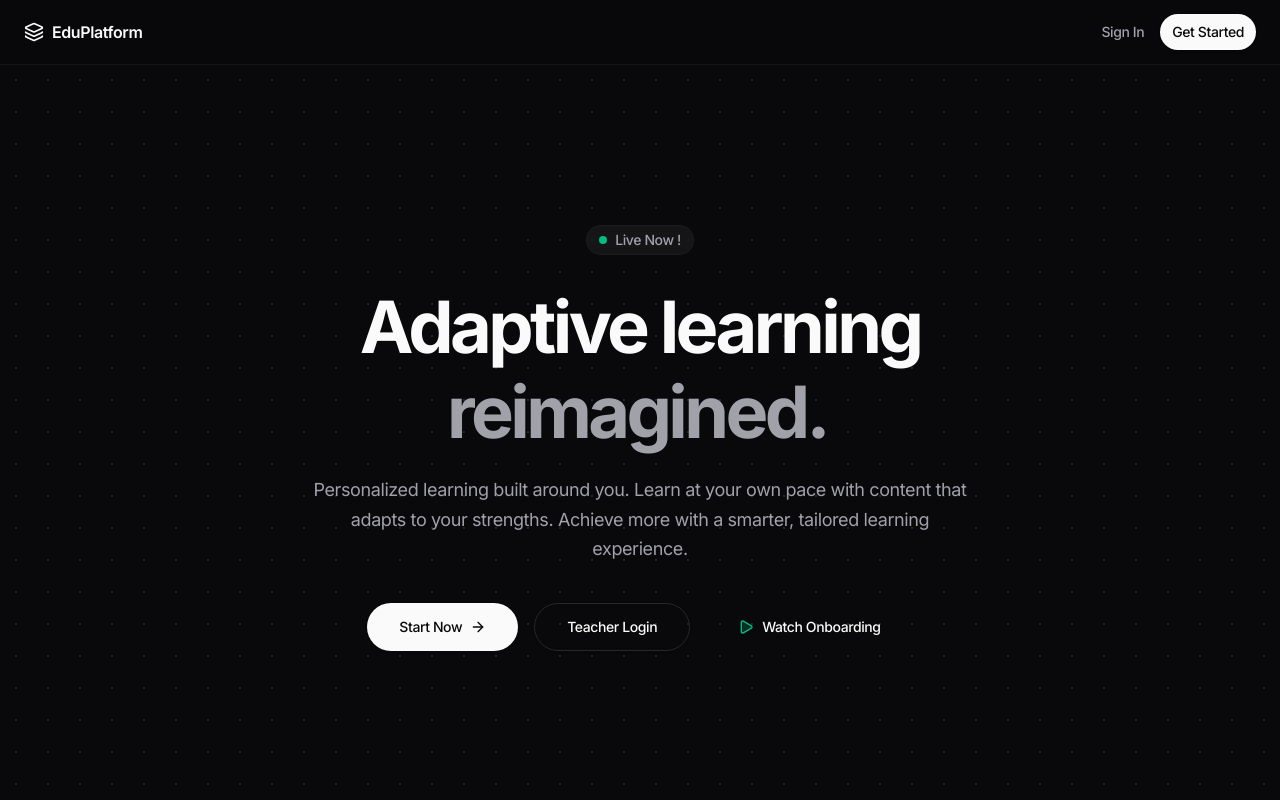
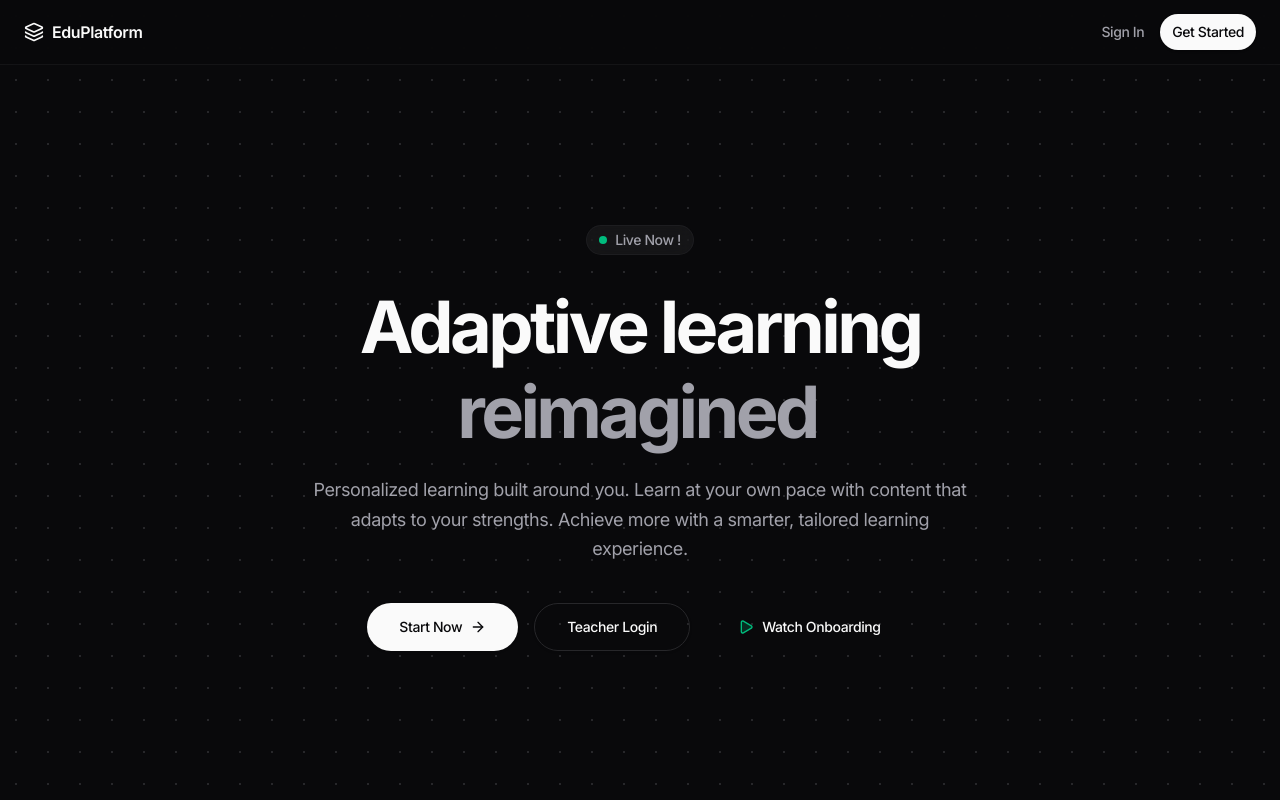
Before and after one commit to Mouradd74/thesis, a Next.js app: page / in a window 1280 px wide. Shown: the top 800 px of the page. Built offline with nearby package versions, Linux system fonts and the light colour scheme.

Commit message:
test github.dev

```diff
--- a/src/app/page.tsx
+++ b/src/app/page.tsx
@@ -7,7 +7,7 @@ import { ArrowRight, BookOpen, Layers, Zap, Play } from 'lucide-react'
 
 export default function Home() {
   const line1 = useTyping("Adaptive learning", 60, 200)
-  const line2 = useTyping("reimagined.", 60, 1800)
+  const line2 = useTyping("reimagined", 60, 1800)
 
   return (
     <main className="flex min-h-screen flex-col items-center selection:bg-primary/20">
```
